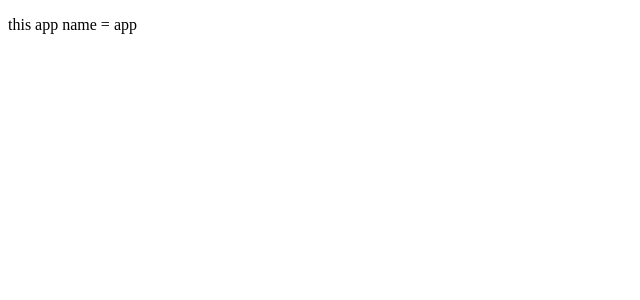
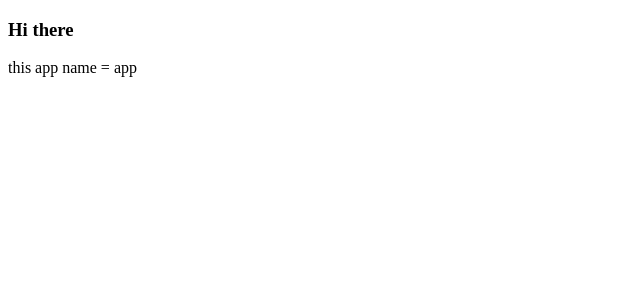
Before and after one commit to MuratRuslan/dekanat-frontend, an Angular app: page / in a window 1280 px wide. Shown: the top 300 px of the page, without its empty margins (0-640 px from the left). Built offline with nearby package versions, Linux system fonts and the light colour scheme.

Commit message:
check deploying

```diff
--- a/src/app/app.component.html
+++ b/src/app/app.component.html
@@ -1 +1,2 @@
+<h3>Hi there</h3>
 <p>this app name = {{title}}</p>
```
